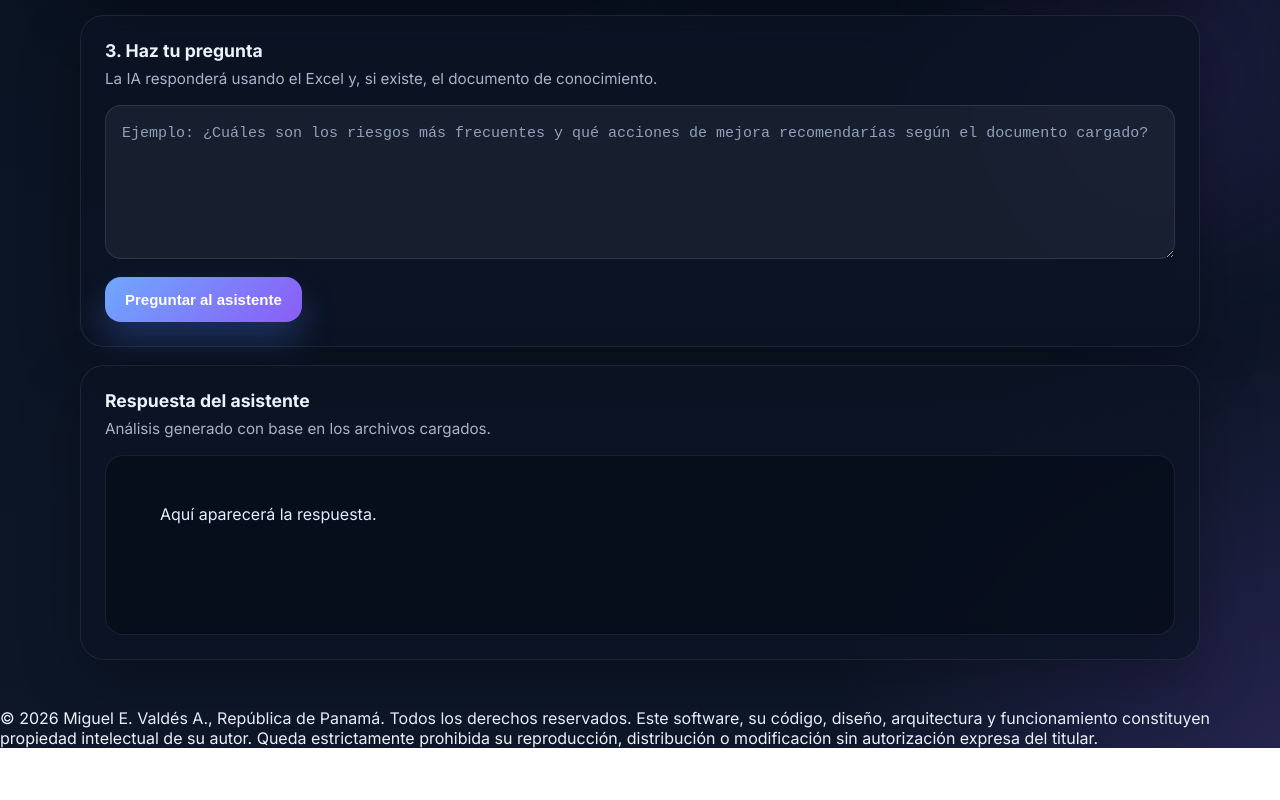
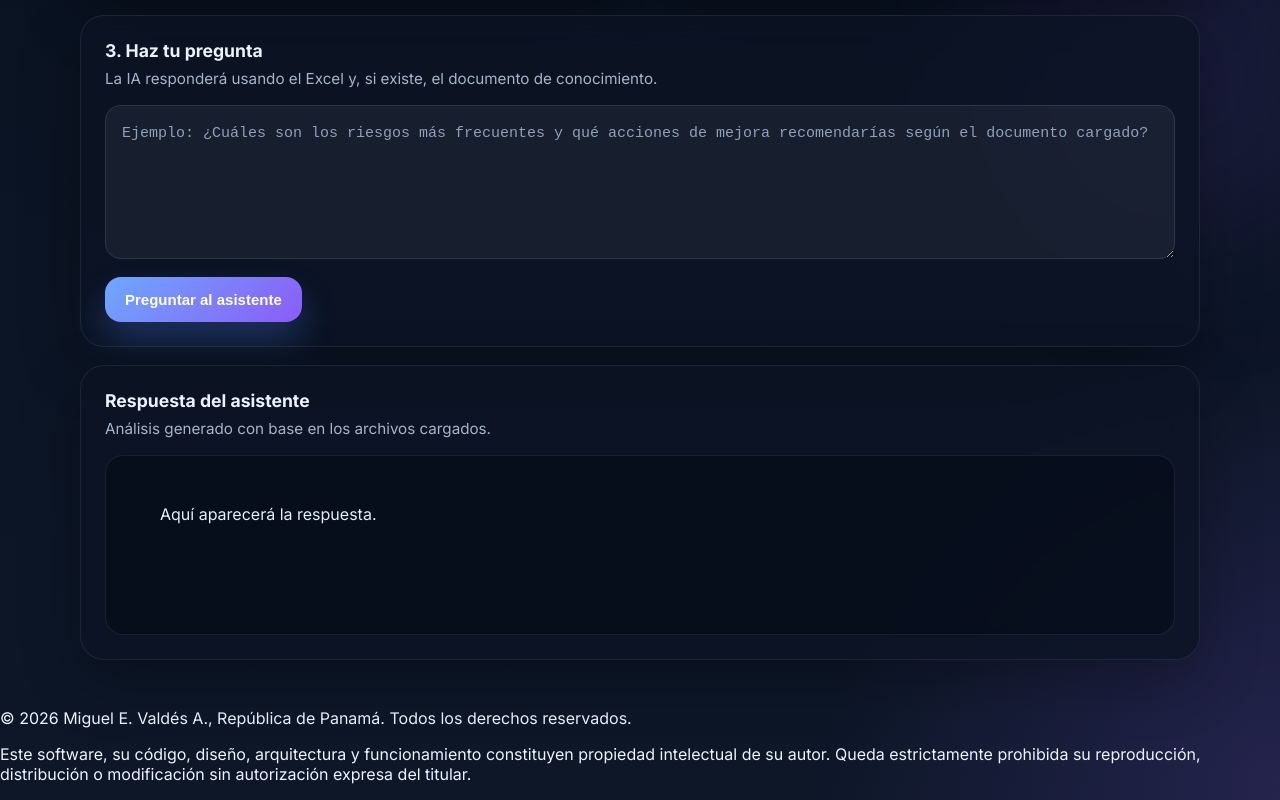
Before and after one commit to Michael99x/Assistant-ai-test, a plain HTML site: page index.html in a window 1280 px wide. Shown: the part 665-1465 px from the top of the page. Before the commit the page ends 1413 px from the top, so only its background shows below. Drawn offline with nearby package versions, Linux system fonts and the light colour scheme.

Commit message:
Update index.html

```diff
--- a/index.html
+++ b/index.html
@@ -93,9 +93,8 @@
   </main>
 
 <footer class="footer">
-  © 2026 Miguel E. Valdés A., República de Panamá. Todos los derechos reservados.
-  Este software, su código, diseño, arquitectura y funcionamiento constituyen propiedad intelectual de su autor.
-  Queda estrictamente prohibida su reproducción, distribución o modificación sin autorización expresa del titular.
+  <p>© 2026 Miguel E. Valdés A., República de Panamá. Todos los derechos reservados.</p>
+  <p>Este software, su código, diseño, arquitectura y funcionamiento constituyen propiedad intelectual de su autor. Queda estrictamente prohibida su reproducción, distribución o modificación sin autorización expresa del titular.</p>
 </footer>
 
   <script src="https://cdn.jsdelivr.net/npm/xlsx/dist/xlsx.full.min.js"></script>
```
